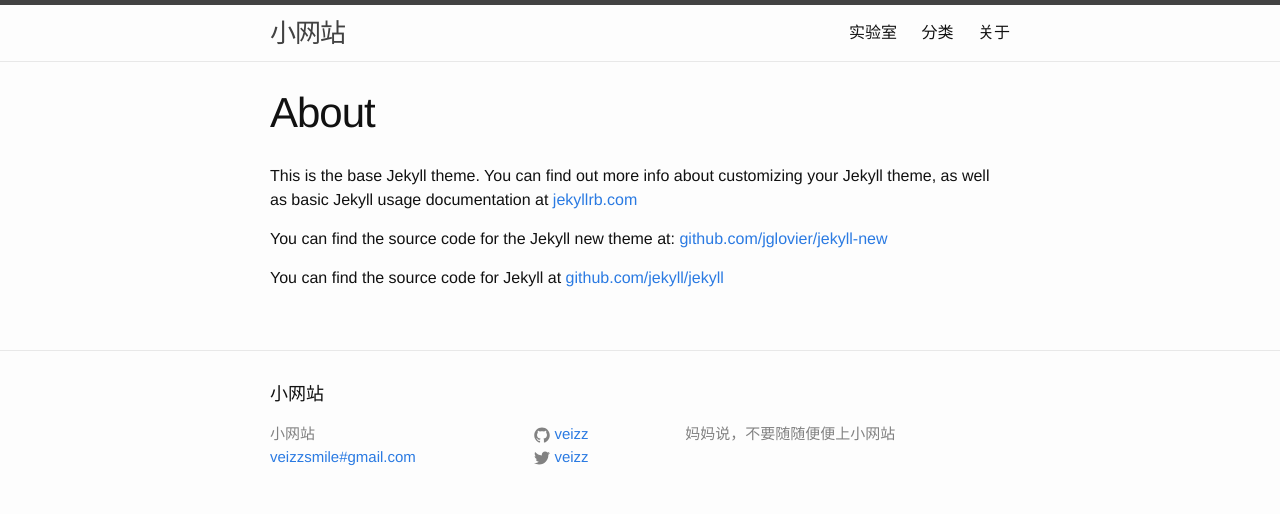
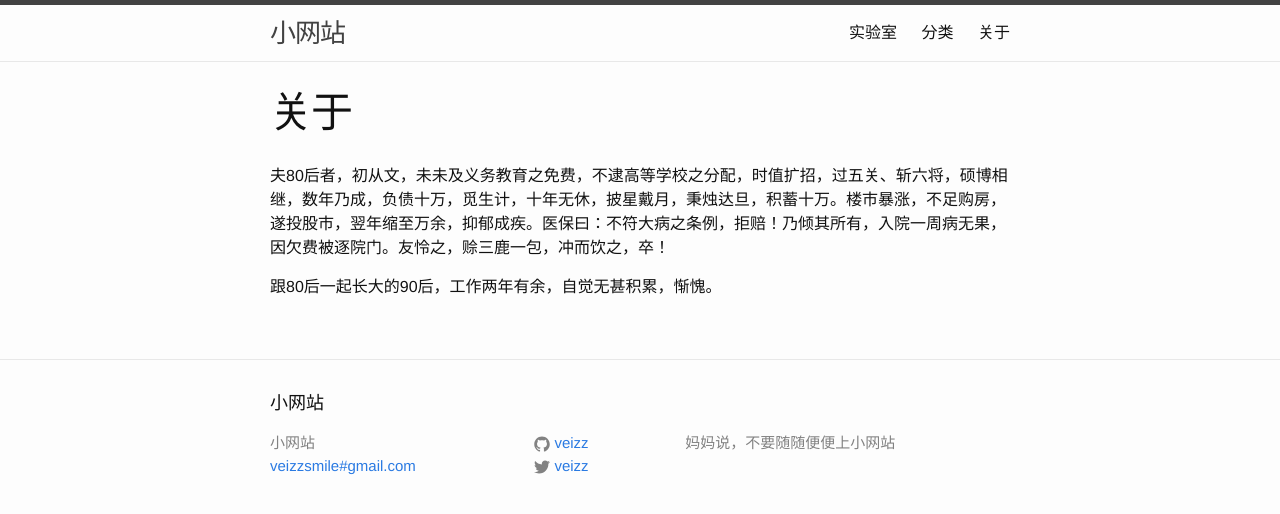
Before and after one commit to veizz/veizz.github.com, a Jekyll site: the page built from about.md, in a window 1280 px wide. Shown: the top 514 px of the page. Built offline with Jekyll 4.4.1, drawn with Linux system fonts in a browser that asks for light colours; Markdown is read by kramdown in place of the engine named in the settings.

Commit message:
update aboutme

```diff
--- a/about.md
+++ b/about.md
@@ -1,11 +1,9 @@
 ---
 layout: page
-title: About
+title: 关于
 permalink: /about/
 ---
 
-This is the base Jekyll theme. You can find out more info about customizing your Jekyll theme, as well as basic Jekyll usage documentation at [jekyllrb.com](http://jekyllrb.com/)
+  夫80后者，初从文，未未及义务教育之免费，不逮高等学校之分配，时值扩招，过五关、斩六将，硕博相继，数年乃成，负债十万，觅生计，十年无休，披星戴月，秉烛达旦，积蓄十万。楼市暴涨，不足购房，遂投股市，翌年缩至万余，抑郁成疾。医保曰：不符大病之条例，拒赔！乃倾其所有，入院一周病无果，因欠费被逐院门。友怜之，赊三鹿一包，冲而饮之，卒！
 
-You can find the source code for the Jekyll new theme at: [github.com/jglovier/jekyll-new](https://github.com/jglovier/jekyll-new)
-
-You can find the source code for Jekyll at [github.com/jekyll/jekyll](https://github.com/jekyll/jekyll)
+  跟80后一起长大的90后，工作两年有余，自觉无甚积累，惭愧。
```
